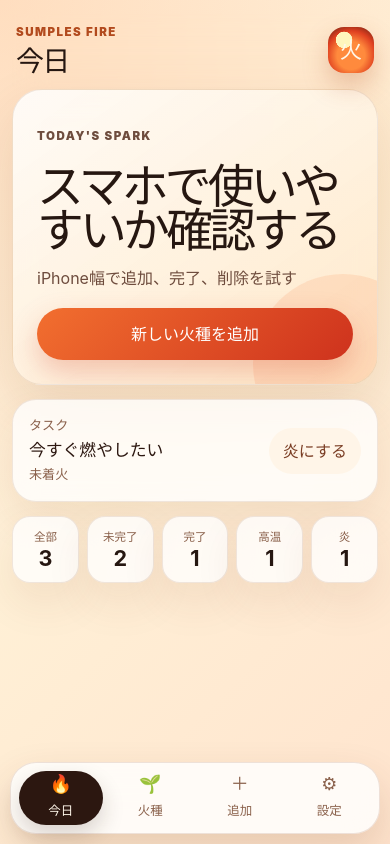
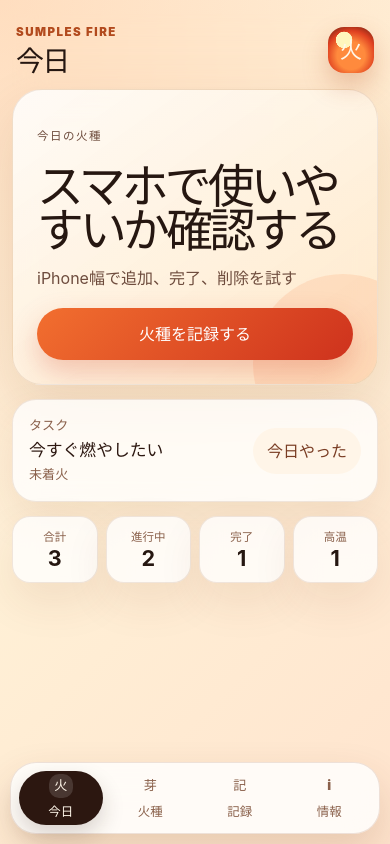
Before and after one commit to sunpotflower4460-cpu/sumples-fire, a React (Vite) app: page / in a window 390 px wide. Built offline with nearby package versions, Linux system fonts and the light colour scheme.

Commit message:
Polish app store-facing mobile experience
Clean up user-facing copy and App Store-facing mobile polish: rename tabs to Record/Info, remove developer-facing wording, localize labels, improve post-save flow, simplify stats, and refine tab presentation.

```diff
--- a/src/App.tsx
+++ b/src/App.tsx
@@ -4,15 +4,25 @@ import { FireFilters } from './components/FireFilters';
 import { FireForm } from './components/FireForm';
 import { FireStats } from './components/FireStats';
 import { useFireSeeds } from './hooks/useFireSeeds';
+import type { FireCategory, FirePriority, FireStage } from './types/fireSeed';
 import { categoryLabels, priorityLabels, stageLabels } from './types/fireSeed';
 
-type AppTab = 'today' | 'seeds' | 'add' | 'settings';
+type AppTab = 'today' | 'seeds' | 'record' | 'info';
+
+type NewFireSeedInput = {
+  title: string;
+  body: string;
+  nextAction: string;
+  category: FireCategory;
+  priority: FirePriority;
+  stage: FireStage;
+};
 
 const tabs: { id: AppTab; label: string; icon: string }[] = [
-  { id: 'today', label: '今日', icon: '🔥' },
-  { id: 'seeds', label: '火種', icon: '🌱' },
-  { id: 'add', label: '追加', icon: '＋' },
-  { id: 'settings', label: '設定', icon: '⚙︎' },
+  { id: 'today', label: '今日', icon: '火' },
+  { id: 'seeds', label: '火種', icon: '芽' },
+  { id: 'record', label: '記録', icon: '記' },
+  { id: 'info', label: '情報', icon: 'i' },
 ];
 
 export default function App() {
@@ -30,7 +40,11 @@ export default function App() {
     toggleSeed,
   } = useFireSeeds();
 
-  const openAddTab = () => setActiveTab('add');
+  const openRecordTab = () => setActiveTab('record');
+  const handleAddSeed = (input: NewFireSeedInput) => {
+    addSeed(input);
+    setActiveTab('seeds');
+  };
 
   return (
     <main className="mobile-app-shell">
@@ -48,10 +62,10 @@ export default function App() {
         {activeTab === 'today' ? (
           <div className="screen-stack">
             <section className="today-hero">
-              <p className="eyebrow">Today&apos;s Spark</p>
+              <p className="eyebrow">今日の火種</p>
               <h2>{focusSeed?.title ?? '今日の火種を置いてみよう'}</h2>
               <p>{focusSeed?.nextAction || 'まずは小さなひらめきをひとつ、火種として残してみましょう。'}</p>
-              <button className="primary-button" type="button" onClick={openAddTab}>新しい火種を追加</button>
+              <button className="primary-button" type="button" onClick={openRecordTab}>火種を記録する</button>
             </section>
 
             {focusSeed ? (
@@ -61,7 +75,7 @@ export default function App() {
                   <strong>{priorityLabels[focusSeed.priority]}</strong>
                   <small>{stageLabels[focusSeed.stage]}</small>
                 </div>
-                <button className="ghost-button" type="button" onClick={() => toggleSeed(focusSeed.id)}>炎にする</button>
+                <button className="ghost-button" type="button" onClick={() => toggleSeed(focusSeed.id)}>今日やった</button>
               </section>
             ) : null}
 
@@ -73,8 +87,8 @@ export default function App() {
           <section className="panel app-panel">
             <div className="list-header compact">
               <div className="section-heading">
-                <p className="eyebrow">Seed List</p>
-                <h2>火種一覧</h2>
+                <p className="eyebrow">火種一覧</p>
+                <h2>育てている火種</h2>
               </div>
               <button className="ghost-button" type="button" onClick={resetSamples}>サンプル</button>
             </div>
@@ -89,41 +103,41 @@ export default function App() {
               ) : (
                 <div className="empty-state">
                   <p>この条件の火種はまだありません。</p>
-                  <span>追加タブから新しいひらめきを置いてみましょう。</span>
+                  <span>記録タブから新しいひらめきを置いてみましょう。</span>
                 </div>
               )}
             </div>
           </section>
         ) : null}
 
-        {activeTab === 'add' ? (
+        {activeTab === 'record' ? (
           <section className="panel app-panel">
             <div className="section-heading">
-              <p className="eyebrow">New Seed</p>
-              <h2>火種を足す</h2>
+              <p className="eyebrow">記録</p>
+              <h2>火種を残す</h2>
             </div>
-            <FireForm onAddSeed={addSeed} />
+            <FireForm onAddSeed={handleAddSeed} />
           </section>
         ) : null}
 
-        {activeTab === 'settings' ? (
+        {activeTab === 'info' ? (
           <section className="panel app-panel settings-panel">
             <div className="section-heading">
-              <p className="eyebrow">Settings</p>
-              <h2>アプリ情報</h2>
+              <p className="eyebrow">このアプリについて</p>
+              <h2>安心して使うために</h2>
             </div>
             <div className="settings-list">
               <article>
-                <span>保存場所</span>
-                <p>この端末のブラウザ内だけに保存します。外部APIやDBには接続していません。</p>
+                <span>端末内保存</span>
+                <p>記録した火種は、この端末のブラウザ内に保存されます。アカウント登録は不要です。</p>
               </article>
               <article>
-                <span>PWA準備</span>
-                <p>ホーム画面追加やCapacitor化を見据えた基本メタ情報を設定済みです。</p>
+                <span>気軽に残す</span>
+                <p>完成していない考えでも大丈夫です。小さな一歩だけ決めて、あとから育てられます。</p>
               </article>
               <article>
-                <span>次の手動ゲート</span>
-                <p>正式アイコン、Apple Developer、Xcode、TestFlight、App Store Connectは手動確認が必要です。</p>
+                <span>ホーム画面から使う</span>
+                <p>ブラウザの共有メニューからホーム画面に追加すると、よりアプリに近い感覚で開けます。</p>
               </article>
             </div>
           </section>
@@ -135,6 +149,7 @@ export default function App() {
           <button
             key={tab.id}
             type="button"
+            aria-current={activeTab === tab.id ? 'page' : undefined}
             className={activeTab === tab.id ? 'tab-button is-active' : 'tab-button'}
             onClick={() => setActiveTab(tab.id)}
           >
--- a/src/components/FireCard.tsx
+++ b/src/components/FireCard.tsx
@@ -40,7 +40,7 @@ export function FireCard({ seed, onToggle, onDelete }: FireCardProps) {
         </div>
       </div>
 
-      {seed.body ? <p className="card-body">{seed.body}</p> : <p className="card-body muted">本文はまだ空です。</p>}
+      {seed.body ? <p className="card-body">{seed.body}</p> : null}
 
       {seed.nextAction ? (
         <div className="next-action">
@@ -53,7 +53,7 @@ export function FireCard({ seed, onToggle, onDelete }: FireCardProps) {
         <span>{createdAt}</span>
         <div className="card-actions">
           <button type="button" className="ghost-button" onClick={() => onToggle(seed.id)}>
-            {seed.completed ? '未完了に戻す' : '炎にする'}
+            {seed.completed ? '戻す' : '今日やった'}
           </button>
           <button type="button" className="danger-button" onClick={() => onDelete(seed.id)}>
             削除
--- a/src/components/FireForm.tsx
+++ b/src/components/FireForm.tsx
@@ -26,7 +26,7 @@ export function FireForm({ onAddSeed }: FireFormProps) {
     event.preventDefault();
 
     if (!title.trim()) {
-      setError('火種の名前を入力してください');
+      setError('タイトルを入力してください');
       return;
     }
 
@@ -43,7 +43,7 @@ export function FireForm({ onAddSeed }: FireFormProps) {
   return (
     <form className="fire-form" onSubmit={handleSubmit}>
       <div className="field-group">
-        <label htmlFor="seed-title">火種の名前</label>
+        <label htmlFor="seed-title">タイトル</label>
         <input
           id="seed-title"
           value={title}
@@ -62,7 +62,7 @@ export function FireForm({ onAddSeed }: FireFormProps) {
           id="seed-body"
           value={body}
           onChange={(event) => setBody(event.target.value)}
-          placeholder="少しでも残しておきたいことを書く"
+          placeholder="思いついたことをそのまま残す"
           rows={4}
           maxLength={260}
         />
@@ -74,7 +74,7 @@ export function FireForm({ onAddSeed }: FireFormProps) {
           id="seed-next-action"
           value={nextAction}
           onChange={(event) => setNextAction(event.target.value)}
-          placeholder="例：今日30秒だけ録音する"
+          placeholder="例：今日30秒だけ試す"
           maxLength={90}
         />
       </div>
@@ -125,7 +125,7 @@ export function FireForm({ onAddSeed }: FireFormProps) {
       {error ? <p className="form-error">{error}</p> : null}
 
       <button className="primary-button" type="submit">
-        火種を追加する
+        記録する
       </button>
     </form>
   );
--- a/src/components/FireStats.tsx
+++ b/src/components/FireStats.tsx
@@ -9,11 +9,10 @@ type FireStatsProps = {
 };
 
 const statItems = [
-  { key: 'total', label: '全部' },
-  { key: 'active', label: '未完了' },
+  { key: 'total', label: '合計' },
+  { key: 'active', label: '進行中' },
   { key: 'completed', label: '完了' },
   { key: 'high', label: '高温' },
-  { key: 'flame', label: '炎' },
 ] as const;
 
 export function FireStats({ stats }: FireStatsProps) {
--- a/src/styles.css
+++ b/src/styles.css
@@ -59,8 +59,9 @@ button:disabled { cursor: not-allowed; opacity: 0.55; }
   font-size: 0.72rem;
   font-weight: 900;
   letter-spacing: 0.13em;
-  text-transform: uppercase;
 }
+
+.app-kicker { text-transform: uppercase; }
 
 .app-icon {
   display: grid;
@@ -174,7 +175,7 @@ button:disabled { cursor: not-allowed; opacity: 0.55; }
 
 .stats-grid {
   display: grid;
-  grid-template-columns: repeat(5, minmax(0, 1fr));
+  grid-template-columns: repeat(4, minmax(0, 1fr));
   gap: 8px;
   margin: 0;
 }
@@ -479,12 +480,25 @@ input:focus, select:focus, textarea:focus {
   font-size: 0.78rem;
 }
 
-.tab-button span { font-size: 1.12rem; line-height: 1; }
+.tab-button span {
+  display: grid;
+  width: 24px;
+  height: 24px;
+  place-items: center;
+  border-radius: 10px;
+  font-size: 0.82rem;
+  font-weight: 900;
+  line-height: 1;
+}
 
 .tab-button.is-active {
   background: #2c1710;
   color: #fff7ea;
   box-shadow: 0 10px 22px rgba(44, 23, 16, 0.18);
+}
+
+.tab-button.is-active span {
+  background: rgba(255, 255, 255, 0.14);
 }
 
 @media (min-width: 760px) {
@@ -506,7 +520,7 @@ input:focus, select:focus, textarea:focus {
 }
 
 @media (max-width: 380px) {
-  .stats-grid { grid-template-columns: repeat(3, 1fr); }
+  .stats-grid { grid-template-columns: repeat(2, 1fr); }
   .card-header, .card-footer { align-items: stretch; flex-direction: column; }
   .card-actions button { flex: 1; }
 }
```
